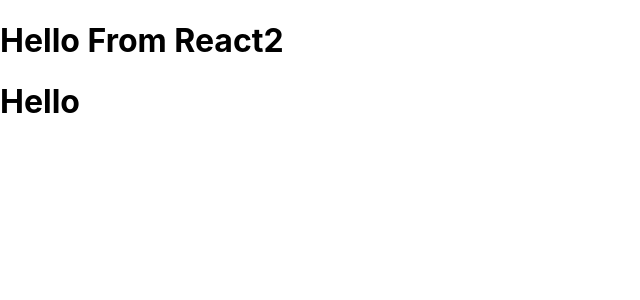
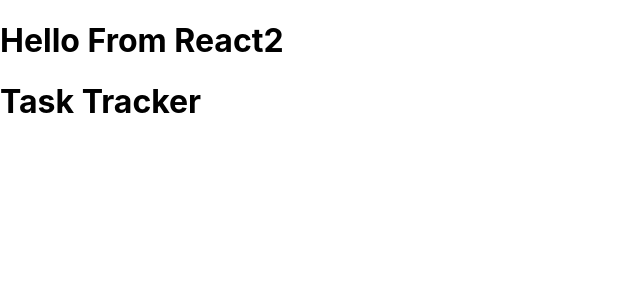
Before and after one commit to Alexmry/my-third-react-app, a React (Create React App) app: page / in a window 1280 px wide. Shown: the top 300 px of the page, without its empty margins (0-640 px from the left). Built offline with nearby package versions, Linux system fonts and the light colour scheme.

Commit message:
default props

```diff
--- a/src/App.js
+++ b/src/App.js
@@ -4,7 +4,7 @@ function App() {
   return (
     <div className="container">
       <h1>Hello From React2</h1>
-      <Header title='Hello' />
+      <Header />
     </div>
   );
 }
--- a/src/components/Header.js
+++ b/src/components/Header.js
@@ -6,4 +6,8 @@ const Header = (props) => {
     )
 }
 
+Header.defaultProps = {
+    title: 'Task Tracker',
+}
+
 export default Header
```
